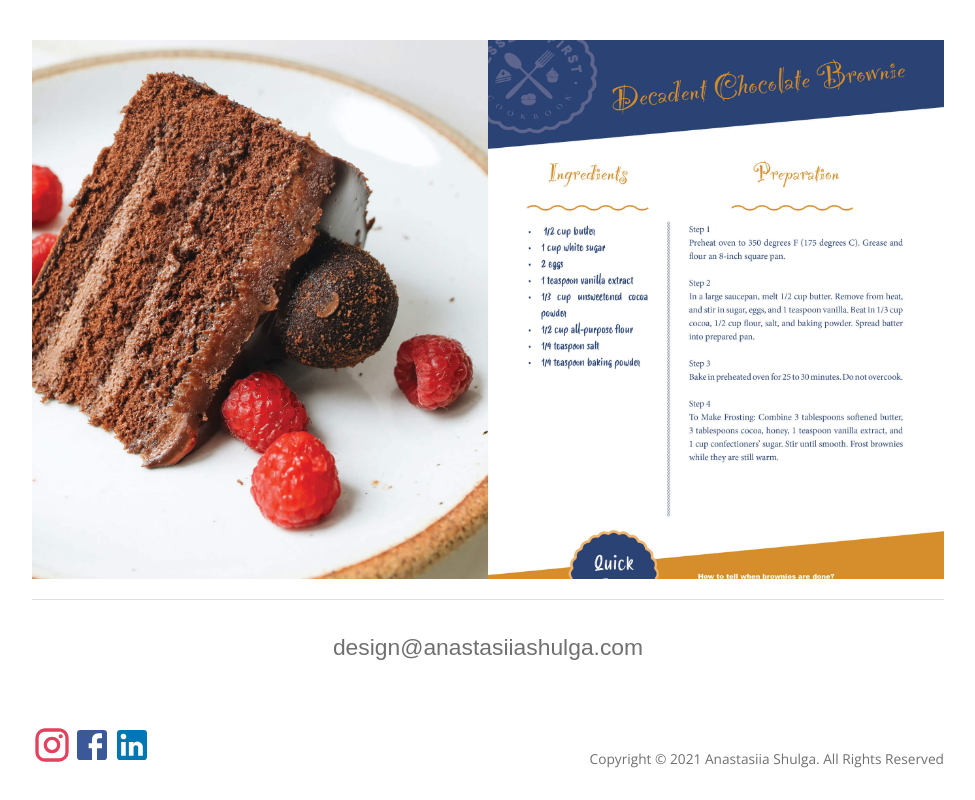
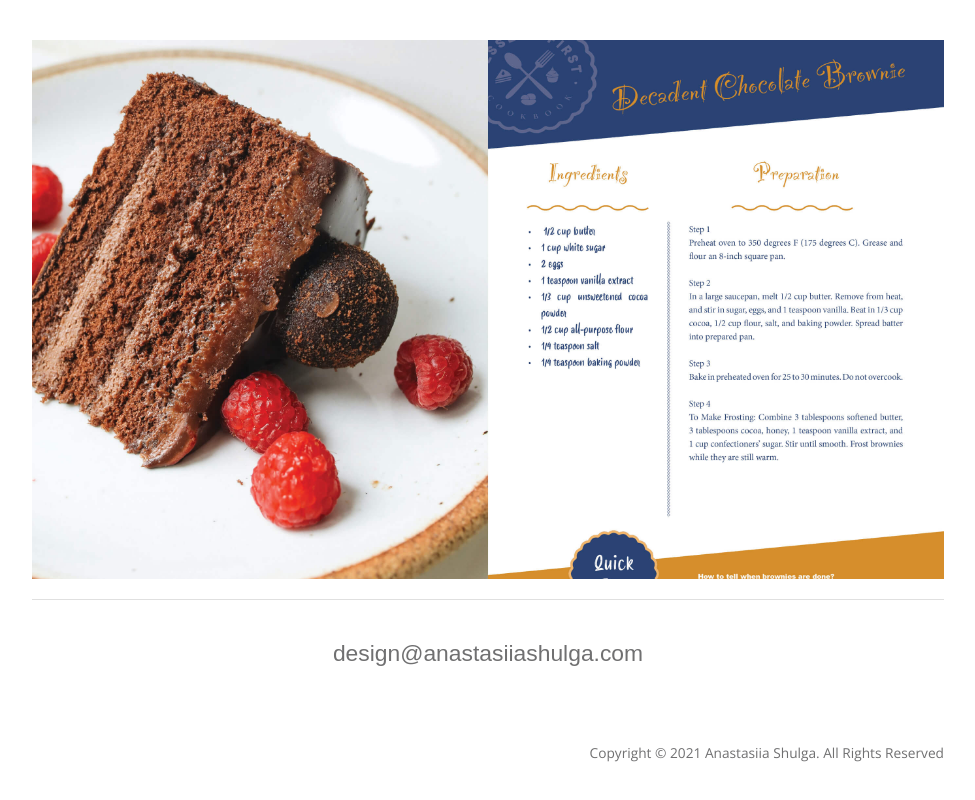
Before and after one commit to nycruslan/anastasia-portfolio, a React (Create React App) app: page /project/cookbook in a window 1280 px wide. Shown: the part 2369-3169 px from the top of the page, without its empty margins (152-1127 px from the left). Built offline with nearby package versions, Linux system fonts and the light colour scheme.

Commit message:
social links removed

```diff
--- a/src/components/Footer.js
+++ b/src/components/Footer.js
@@ -16,7 +16,7 @@ const useStyles = makeStyles(theme => ({
   footerCopy: {
     display: 'flex',
     alignItems: 'flex-end',
-    justifyContent: 'space-between',
+    justifyContent: 'flex-end',
     [theme.breakpoints.down(600)]: {
       flexDirection: 'column',
       alignItems: 'center',
@@ -49,18 +49,6 @@ const Footer = () => {
         </Link>
 
         <div className={classes.footerCopy}>
-          <div className={classes.footerSocial}>
-            <Link href='https://instagram.com/anastasyashulga?utm_medium=copy_link'>
-              <InstagramIcon style={{ fill: '#e4405f' }} fontSize='large' />
-            </Link>
-            <Link href='https://www.facebook.com/profile.php?id=100011331185530'>
-              <FacebookIcon style={{ fill: '#3b5999' }} fontSize='large' />
-            </Link>
-            <Link href='https://www.linkedin.com/in/anastasiia-shulga-9ab66b10b'>
-              <LinkedInIcon style={{ fill: '#0077B5' }} fontSize='large' />
-            </Link>
-          </div>
-
           <Typography color='primary' variant='caption'>
             Copyright © 2021 Anastasiia Shulga. All Rights Reserved
           </Typography>
```
